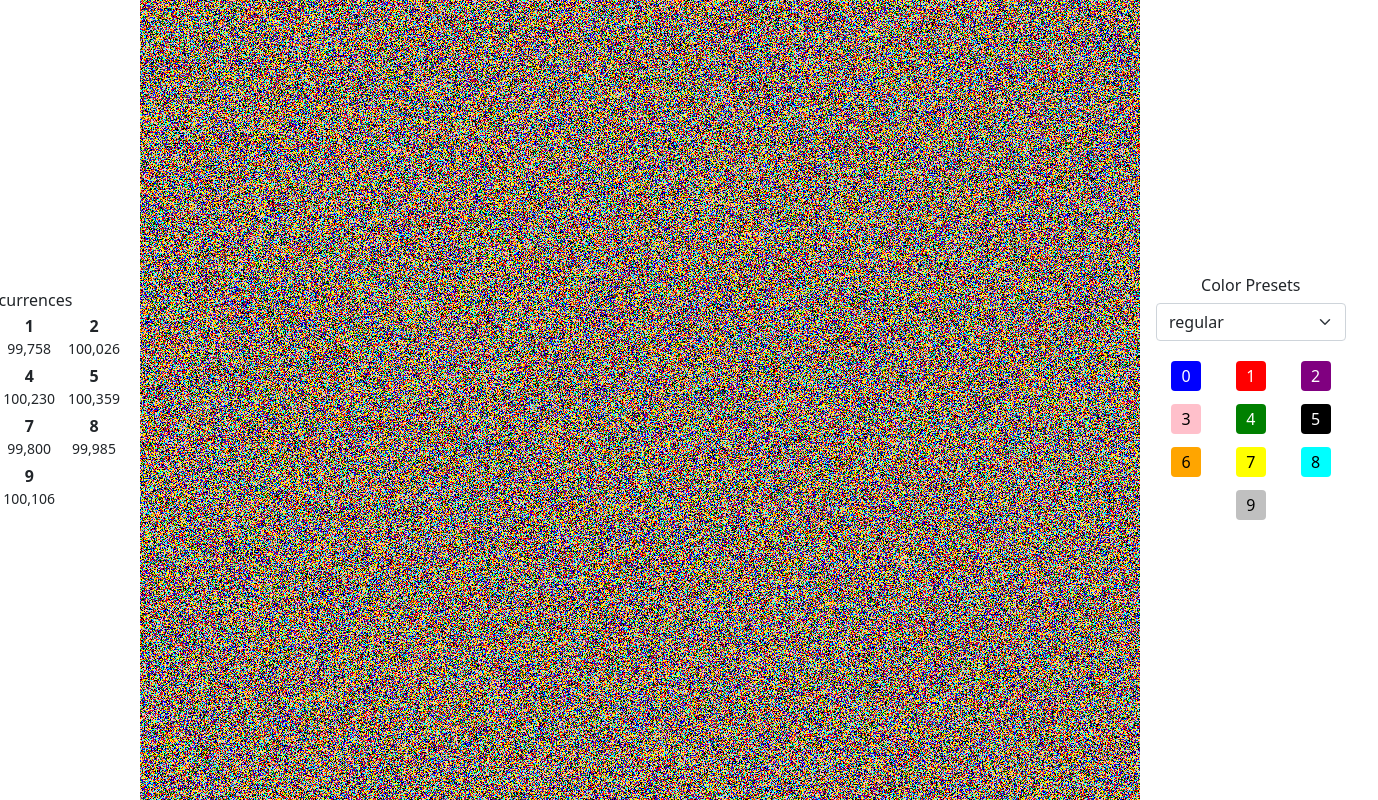
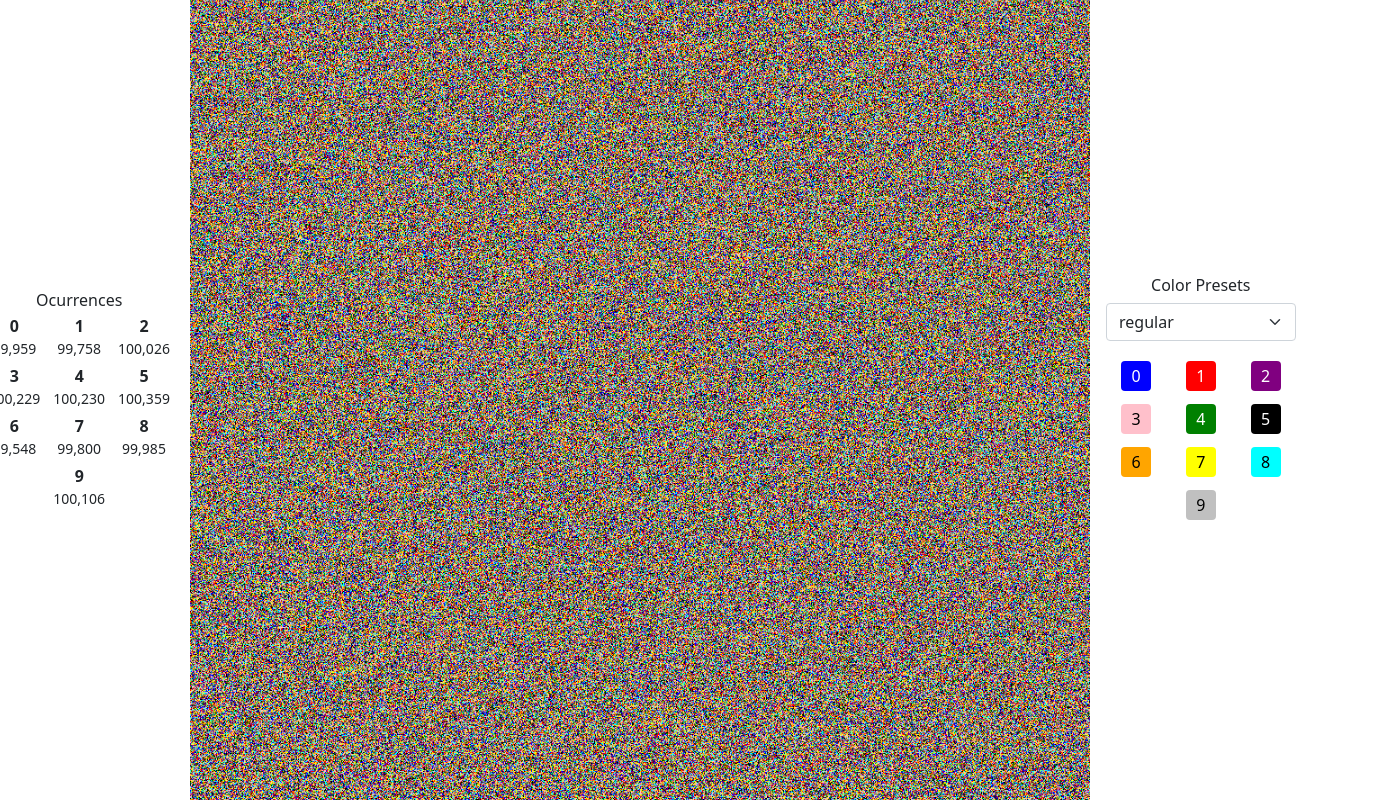
Before and after one commit to iamzapata/picolors, a Next.js app: page / in a window 1280 px wide. Shown: the top 800 px of the page, 1378 px wide, since content can reach past the window. Built offline with nearby package versions, Linux system fonts and the light colour scheme.

Commit message:
Change  canvas dimensions

```diff
--- a/Components/App/index.jsx
+++ b/Components/App/index.jsx
@@ -39,6 +39,7 @@ const App = () => {
 
       <div>
         <Header />
+
         <Canvas width={1000} height={1000} colorMap={selectedPaletteColors} />
       </div>
 
--- a/styles/globals.css
+++ b/styles/globals.css
@@ -20,3 +20,8 @@ body {
   align-items: center;
   justify-content: center;
 }
+
+canvas {
+  height: 900px;
+  width: 900px;
+}
```
